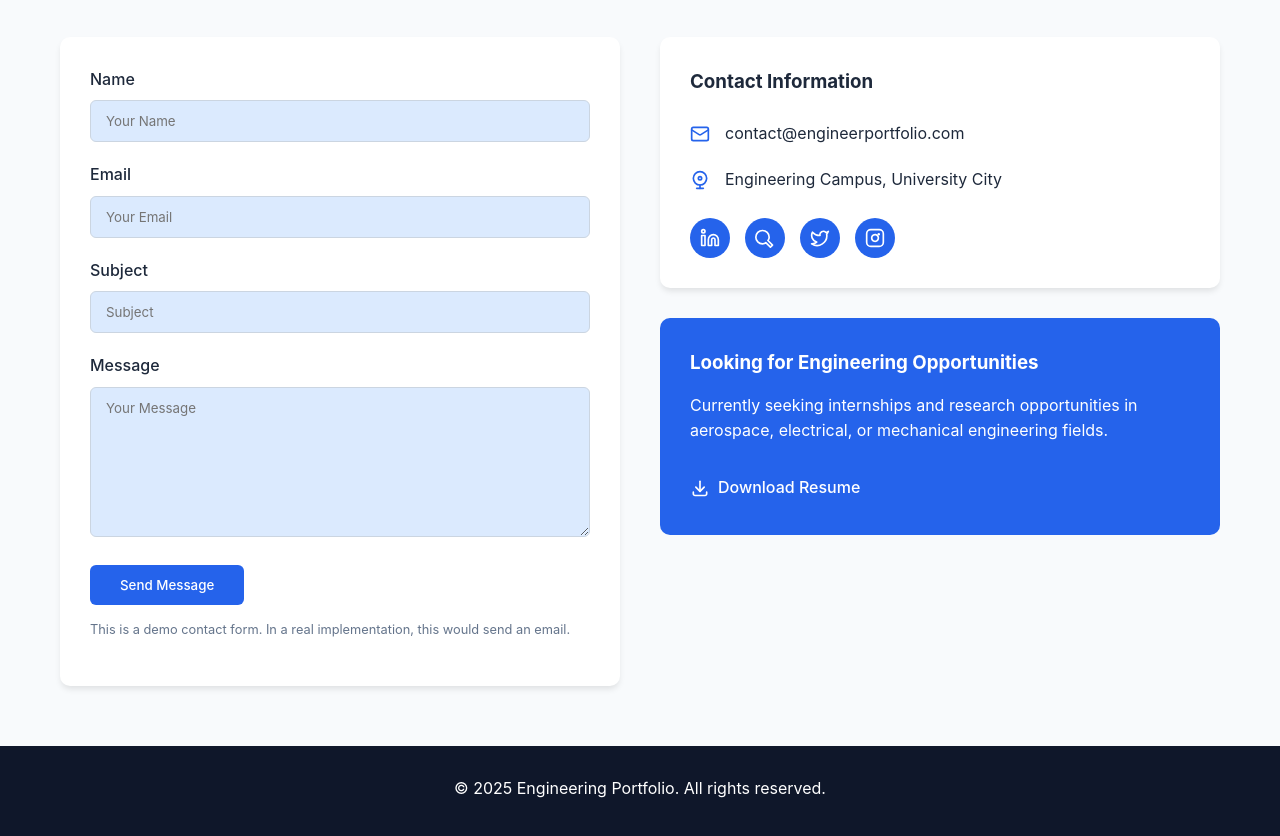
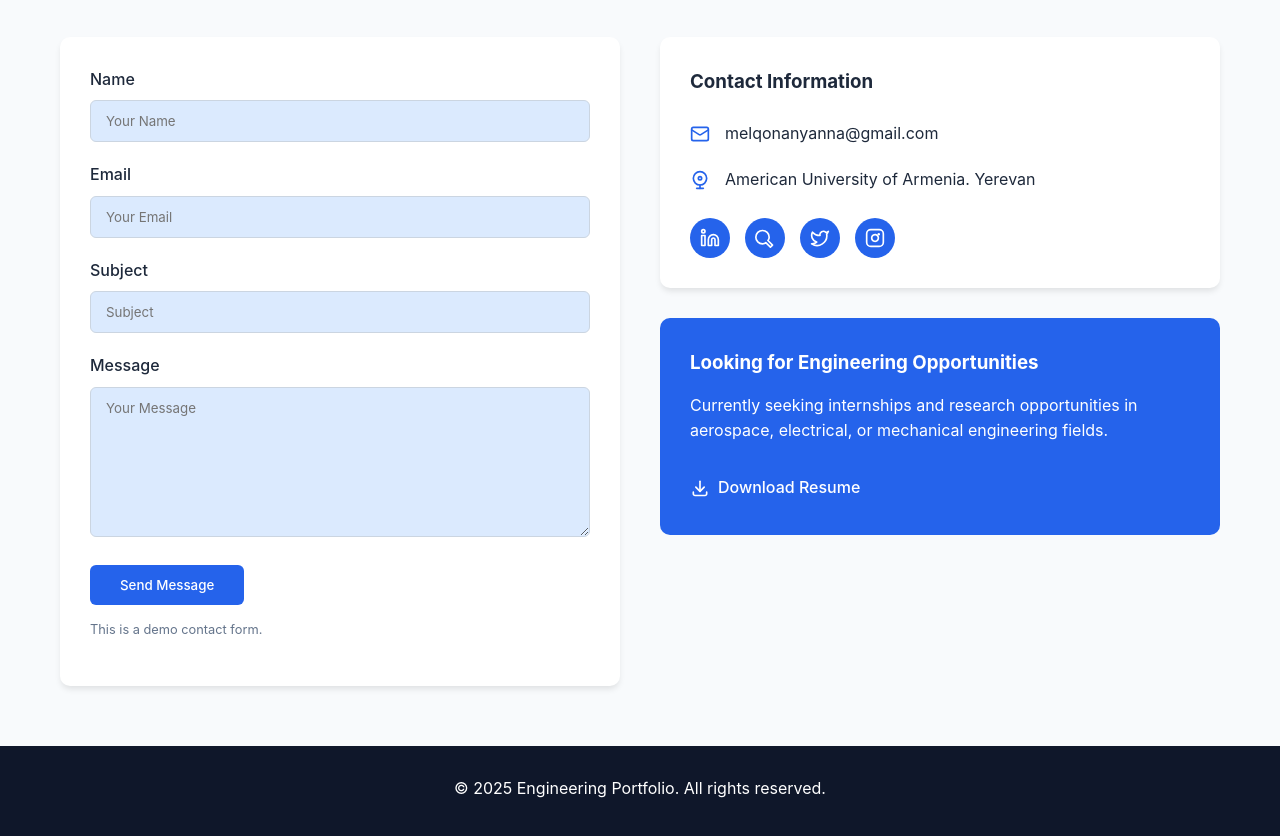
Before and after one commit to annamelkk/annamelkk, a plain HTML site: page index.html in a window 1280 px wide. Shown: the part 3101-3937 px from the top of the page. Drawn offline with Linux system fonts and the light colour scheme.

Commit message:
Update index.html

```diff
--- a/index.html
+++ b/index.html
@@ -926,7 +926,7 @@
                         <textarea id="message" class="form-control" placeholder="Your Message"></textarea>
                     </div>
                     <button type="submit" class="btn btn-primary">Send Message</button>
-                    <p class="form-note">This is a demo contact form. In a real implementation, this would send an email.</p>
+                    <p class="form-note">This is a demo contact form.</p>
                 </div>
 
                 <div class="contact-info">
@@ -937,7 +937,7 @@
                                 <rect x="2" y="4" width="20" height="16" rx="2" stroke="currentColor" stroke-width="2"/>
                                 <path d="M22 7L13.03 12.7C12.7213 12.8934 12.3679 13 12.005 13C11.6421 13 11.2887 12.8934 10.98 12.7L2 7" stroke="currentColor" stroke-width="2" stroke-linecap="round" stroke-linejoin="round"/>
                             </svg>
-                            <div>contact@engineerportfolio.com</div>
+                            <div>melqonanyanna@gmail.com</div>
                         </div>
                         <div class="contact-item">
                             <svg width="24" height="24" viewBox="0 0 24 24" fill="none" xmlns="http://www.w3.org/2000/svg">
@@ -947,7 +947,7 @@
                                 <path d="M12 22H16" stroke="currentColor" stroke-width="2" stroke-linecap="round"/>
                                 <circle cx="12" cy="10" r="2" stroke="currentColor" stroke-width="2"/>
                             </svg>
-                            <div>Engineering Campus, University City</div>
+                            <div>American University of Armenia. Yerevan</div>
                         </div>
 
                         <div class="social-links">
```
